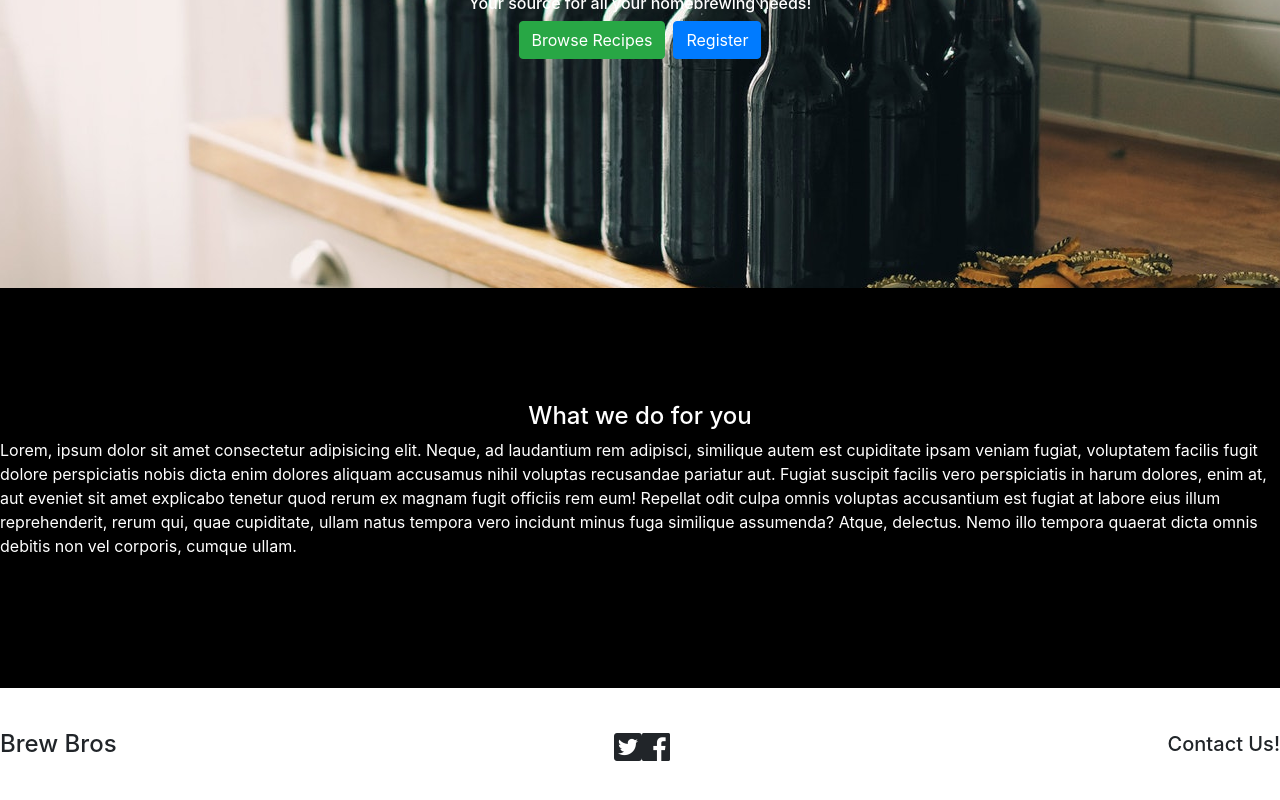
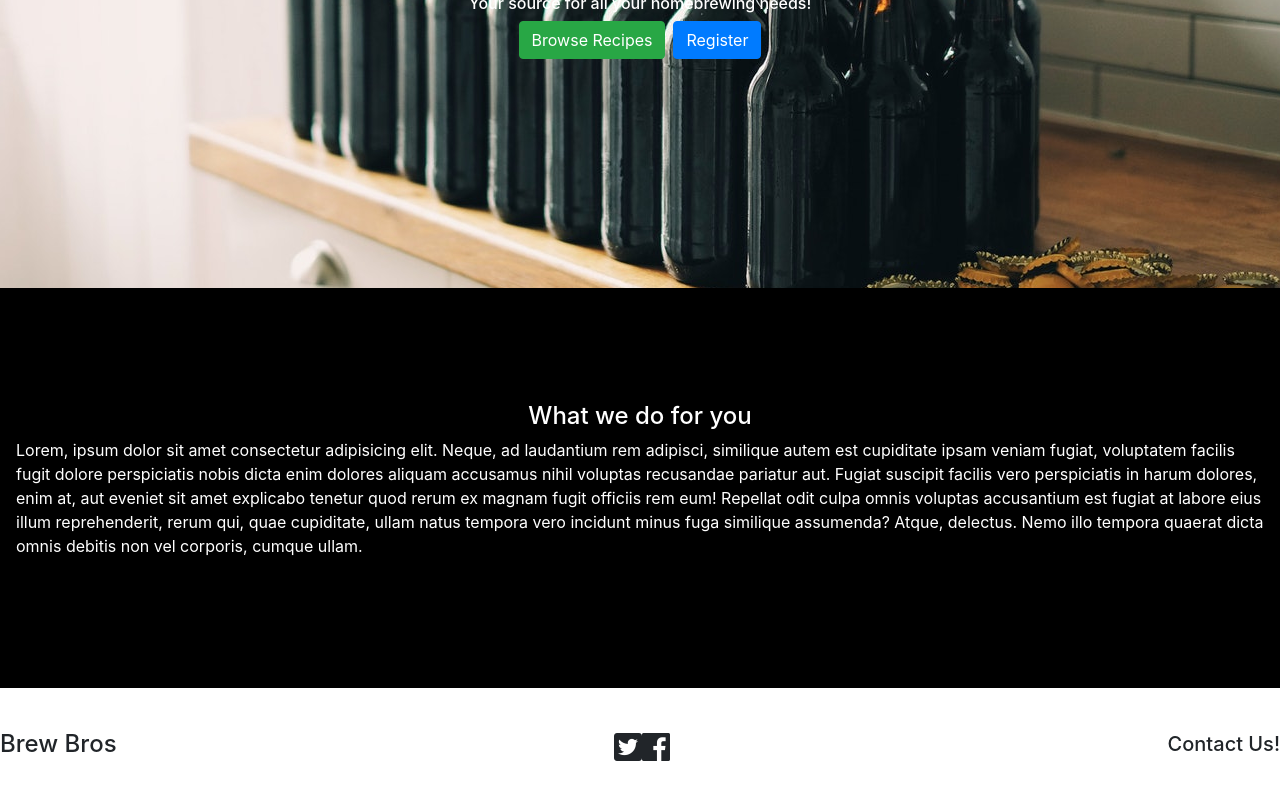
Before and after one commit to calebadrian/brewbros, a Vue app in the folder public/: page /#/ in a window 1280 px wide. Shown: the part 336-1136 px from the top of the page. Built offline with nearby package versions, Linux system fonts and the light colour scheme; no server answers.

Commit message:
making some chages for future use

```diff
--- a/public/src/components/Home.vue
+++ b/public/src/components/Home.vue
@@ -66,5 +66,6 @@
         min-height: 50vh;
         background: black;
         color: white;
+        padding: 1rem
     }
 </style>
--- a/public/src/components/Profile.vue
+++ b/public/src/components/Profile.vue
@@ -1,6 +1,7 @@
 <template>
   <div class="Profile">
     <navbar></navbar>
+    <div class="main-profile">
       <div class="container-fluid">
         <div class="d-flex justify-content-around mt-4">
           <img v-if="profileUser.profilePic" :src="profileUser.profilePic" class="profile-pic">
@@ -19,6 +20,7 @@
                 <button type="button" class="btn btn-primary" data-toggle="modal" :recipe='recipe' :data-target="'#'+recipe._id">
                   View Full Recipe
                 </button>
+              </div>
             </div>
           </div>
         </div>
```
Lines whose indentation alone changed are shown as unchanged.
